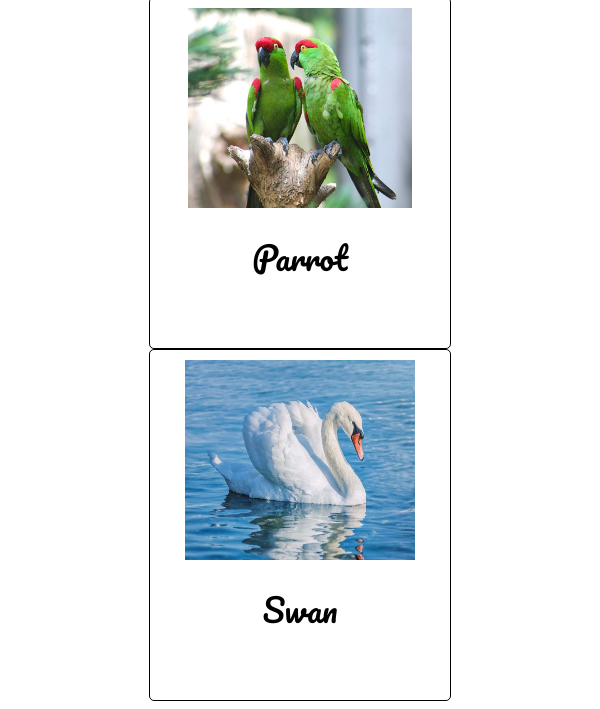
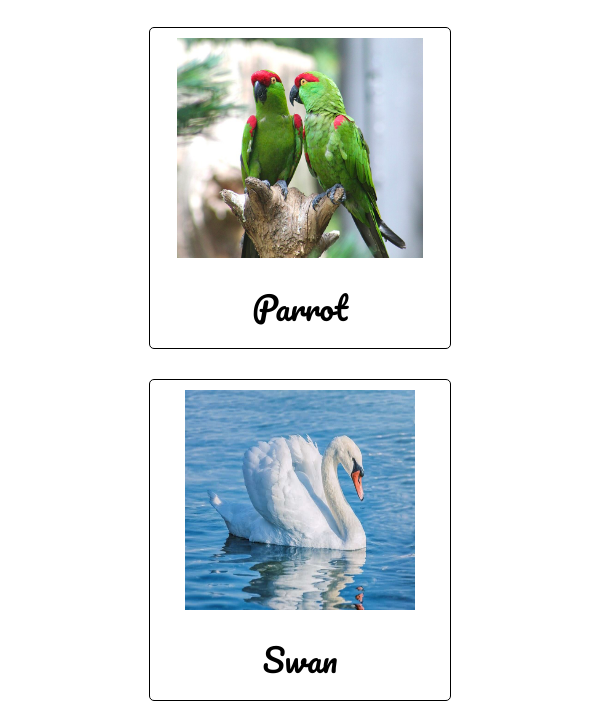
Before and after one commit to Sejall-pawar/ICP-8-Assignment-19, a plain HTML site: page index.html in a window 600 px wide. Shown: the part 715-1424 px from the top of the page. Drawn offline with Linux system fonts and the light colour scheme.

Commit message:
applying media queries to webpage

```diff
--- a/index.html
+++ b/index.html
@@ -4,8 +4,8 @@
     <title>Media Queries</title>
     <style>
         @import url('https://fonts.googleapis.com/css2?family=Lobster&family=Pacifico&display=swap');
+
     .bird-container{
-
     display: flex;
     flex-direction: row;
     justify-content: space-evenly;
@@ -14,7 +14,7 @@
     }
 
    .bird-profile{
-    height: 350px;
+    height: 320px;
     width: 300px;
     border: 1px solid black;
     border-radius: 5px;
@@ -22,8 +22,9 @@
     margin-top: auto;
     margin-bottom: auto;
    }
+
    .bird-img{
-    height: 200px;
+    height: 220px;
     margin-top: 10px;
     margin-left: auto;
     margin-right: auto;
@@ -36,7 +37,40 @@
   font-style: normal;
    }
 
+   @media screen and (max-width: 600px) {
+    .bird-profile{
+    height: 320px;
+    width: 100%;
+    border: 1px solid black;
+    border-radius: 5px;
+    text-align: center;
+    margin-top: 20px;
+    margin-left: 10px;
+    margin-right: 10px;
+   }
+      }
 
+      @media screen and (min-width: 600px) and (max-width: 768px) {
+    .bird-profile{
+    height: 320px;
+    width: 300px;
+    border: 1px solid black;
+    border-radius: 5px;
+    text-align: center;
+    margin-top: 30px;
+   }
+      }
+
+
+      @media screen and (min-width: 769px) and (max-width: 992px) {
+
+      }
+
+
+
+      @media screen and (min-width: 993px) and (max-width: 1200px) {
+
+      }
     </style>
 </head>
 <body>
@@ -45,7 +79,7 @@
 
         <div class="bird-profile">
 
-              <img src="images/sparrow.jpg" alt="sparrow" class="bird-img">
+              <img src="images/sparrow.jpg" alt="sparrow" width="250px" class="bird-img">
 
             <div class="bird-info">
                <h1>Sparrow</h1>
```
